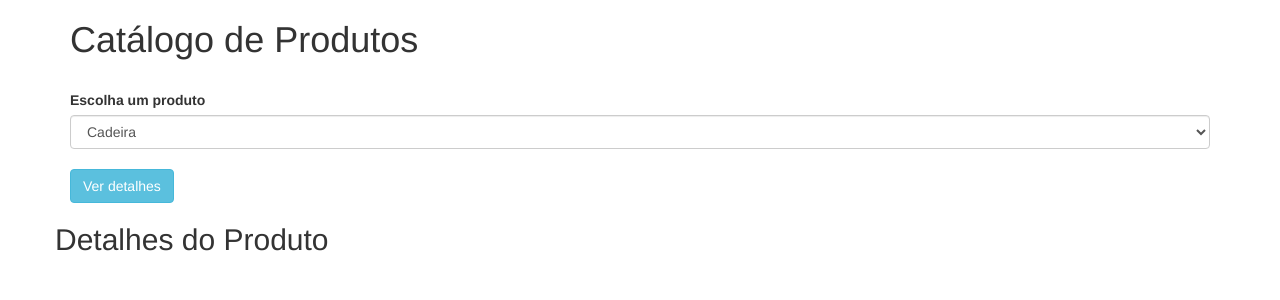
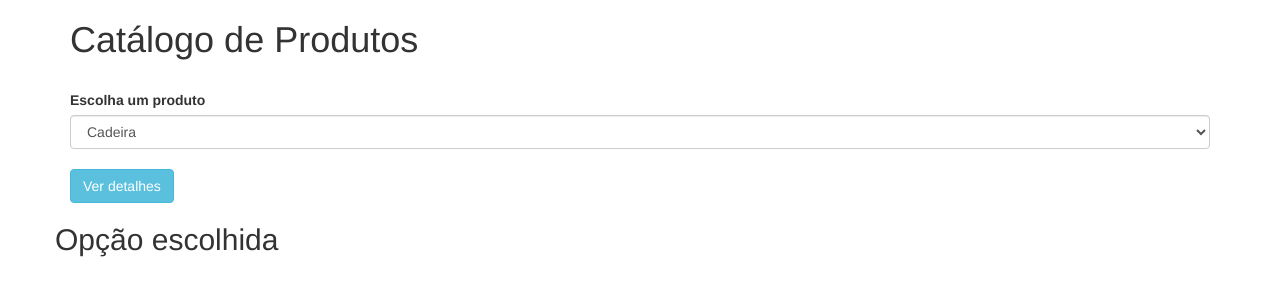
Before and after one commit to PauloSGM/projeto_php, a PHP site: page /?id_produto=1 in a window 1280 px wide. Shown: the top 300 px of the page. Run offline with PHP 8.4, Linux system fonts and the light colour scheme; data that the repository does not hold is empty.

Commit message:
destacando

```diff
--- a/index.php
+++ b/index.php
@@ -26,19 +26,20 @@
 <div class="container">
     <div class="row">
     <div class=" col-md-4"></div>
-<h2>Detalhes do Produto</h2></div>
+<h2>Opção escolhida</h2></div>
 <div class="col-md-4">
 
     <?php
 
     $id_produto = $_GET['id_produto'];
 
-$detalhes[prod1] = "Parabéns! Você escolheu: cadeira";
-$detalhes[prod2] = "Parabéns! Você escolheu: mesa";
-$detalhes[prod3] = "Parabéns! Você escolheu: fogão";
-$detalhes[prod4] = "Parabéns! Você escolheu: cama";
+$detalhes[prod1] = "Parabéns! Você escolheu: <strong>cadeira</strong>";
+$detalhes[prod2] = "Parabéns! Você escolheu: <strong>mesa</strong>";
+$detalhes[prod3] = "Parabéns! Você escolheu: <strong>fogão</strong>";
+$detalhes[prod4] = "Parabéns! Você escolheu: <strong>cama</strong>";
 
-echo $detalhes[$id_produto];
+
+echo $detalhes[$id_produto], $img;
 
     ?>
 </div>
```
